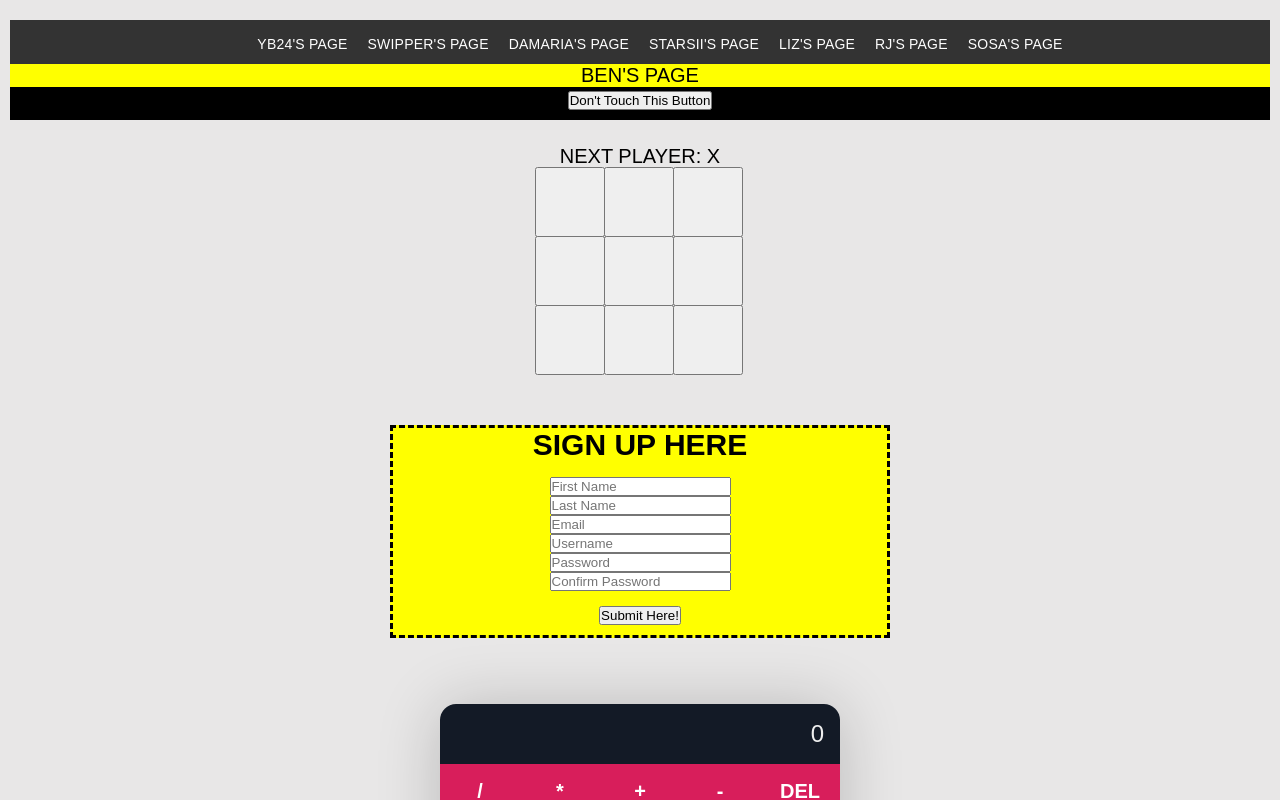
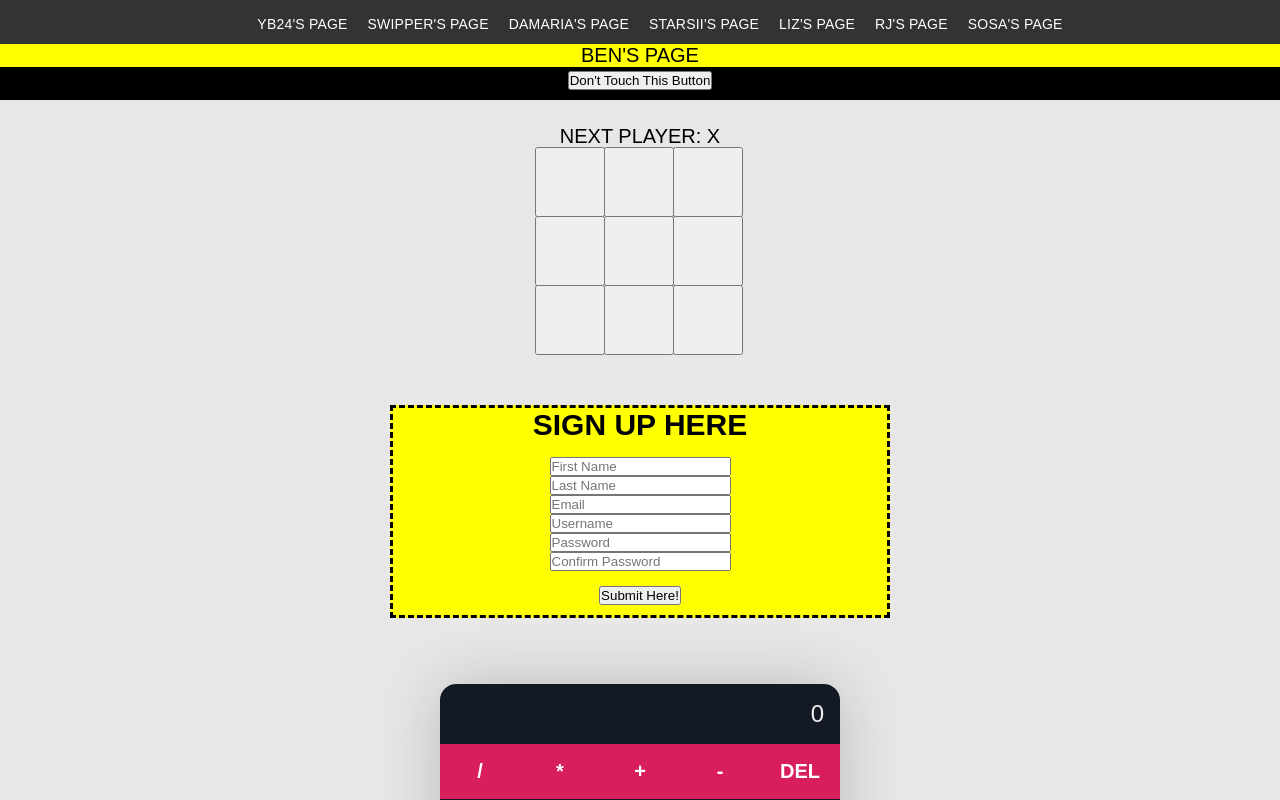
Before and after one commit to jojobobby/React-Amigos, a React (Create React App) app: page /BensPage in a window 1280 px wide. Shown: the top 800 px of the page. Built offline with nearby package versions, Linux system fonts and the light colour scheme.

Commit message:
css changes

```diff
--- a/src/bensFiles/ben-styles.css
+++ b/src/bensFiles/ben-styles.css
@@ -1,8 +1,8 @@
 body {
     font-family: "Source Sans Pro", sans-serif;
     font-size: 20px;
-    padding-top: 10px;
-    margin: 10px;
+    /* padding-top: 10px;
+    margin: 10px; */
 }
 
 ol,
```
